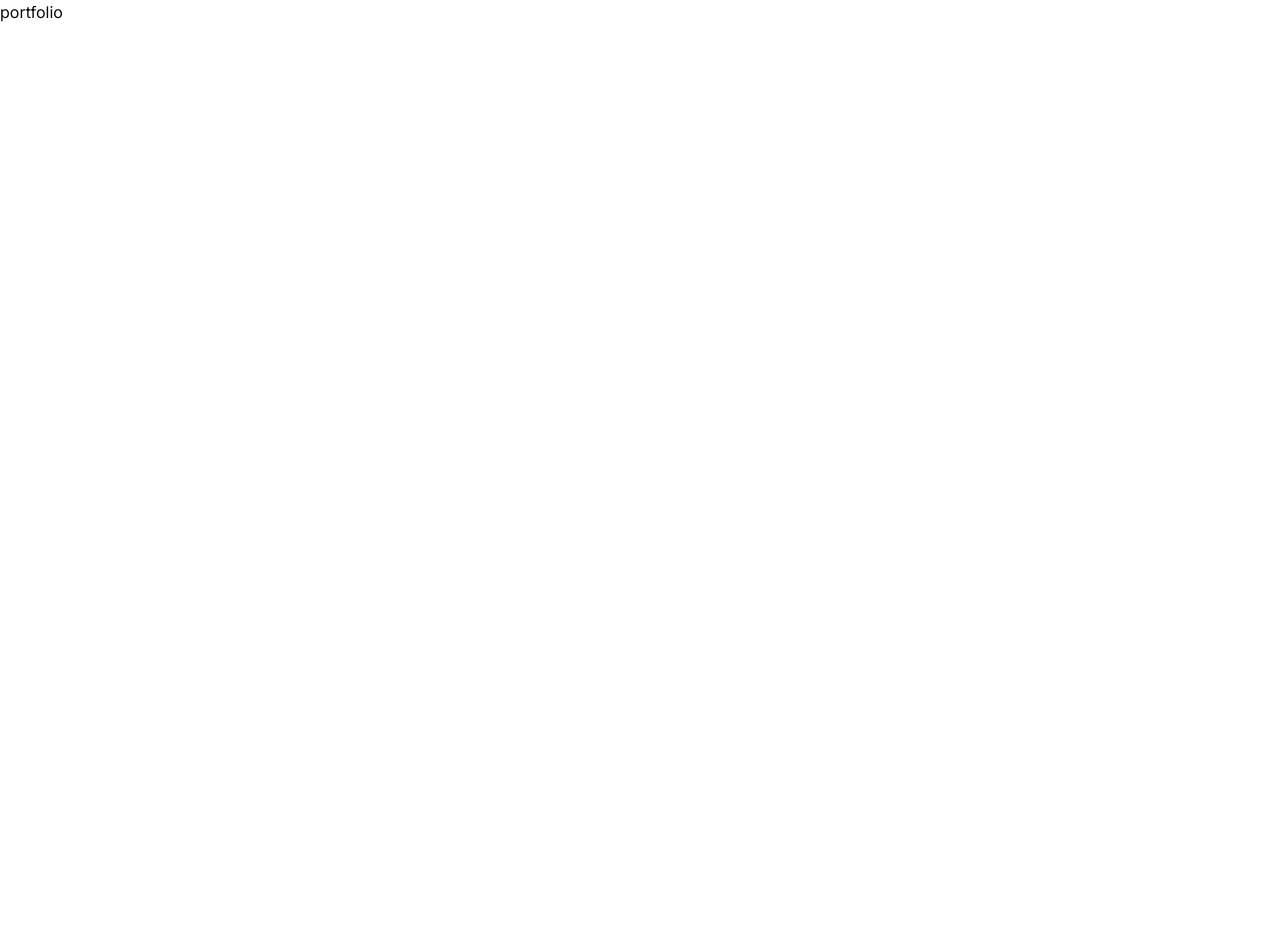
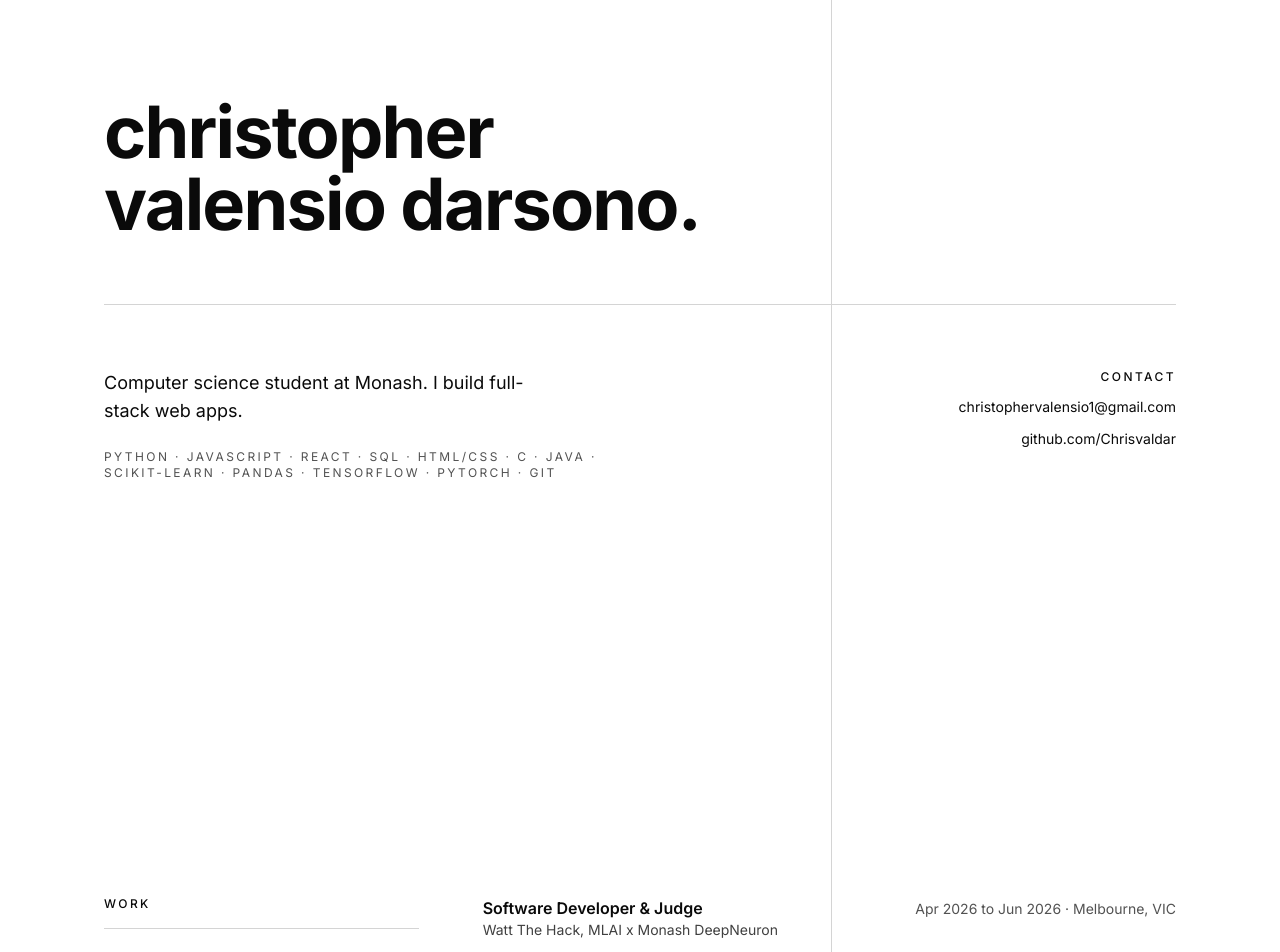
Before and after one commit to Chrisvaldar/portfolio-website, a React (Vite) app: page / in a window 1280 px wide. Shown: the top 952 px of the page. Before the commit the page ends 800 px from the top, so only its background shows below. Built offline with nearby package versions, Linux system fonts and the light colour scheme.

Commit message:
feat: compose portfolio page with all sections

```diff
--- a/src/App.jsx
+++ b/src/App.jsx
@@ -1,8 +1,23 @@
+import EditorialLayout from './components/EditorialLayout'
+import Hero from './components/Hero'
+import ExperienceList from './components/ExperienceList'
+import ProjectList from './components/ProjectList'
+import {
+  workExperience,
+  voluntaryExperience,
+  projects,
+  hackathons,
+} from './data/portfolio'
+
 function App() {
   return (
-    <main>
-      <h1>portfolio</h1>
-    </main>
+    <EditorialLayout>
+      <Hero />
+      <ExperienceList label="work" items={workExperience} />
+      <ExperienceList label="voluntary" items={voluntaryExperience} />
+      <ProjectList label="projects" items={projects} />
+      <ProjectList label="hackathons" items={hackathons} />
+    </EditorialLayout>
   )
 }
 
```
